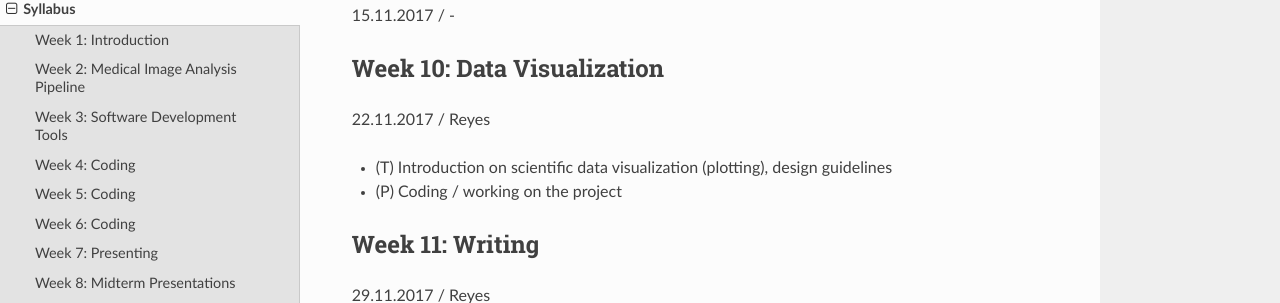
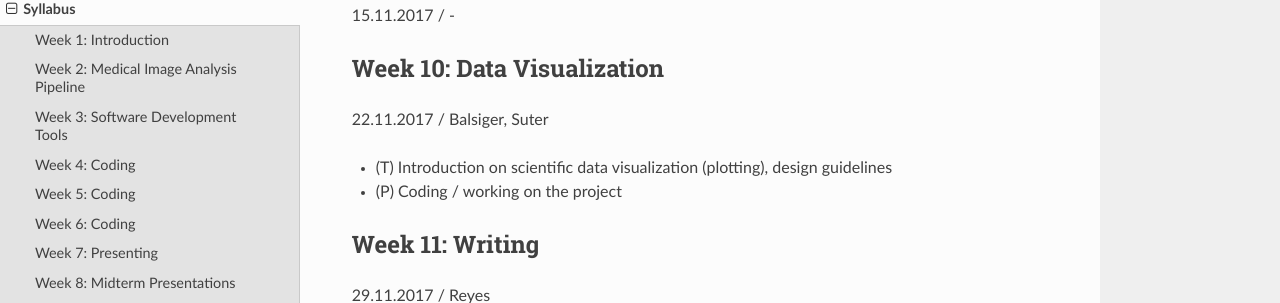
Before and after one commit to ubern-mia/MIALab, a Sphinx documentation site: the page built from docs/syllabus.rst, in a window 1280 px wide and 900 px high, scrolled down 1664 px. Shown: the part 148-451 px from the top of the window. Built offline with Sphinx 7.4.7 and the Read the Docs theme 2.0.0, drawn with Linux system fonts in a browser that asks for light colours; formulas are drawn with MathJax 3.

Commit message:
docs(syllabus): update week 10

```diff
--- a/docs/syllabus.rst
+++ b/docs/syllabus.rst
@@ -81,7 +81,7 @@ Week 9: MEDICA
 Week 10: Data Visualization
 ------------------------------
 
-22.11.2017 / Reyes
+22.11.2017 / Balsiger, Suter
 
 - \(T\) Introduction on scientific data visualization (plotting), design guidelines
 - \(P\) Coding / working on the project
```
